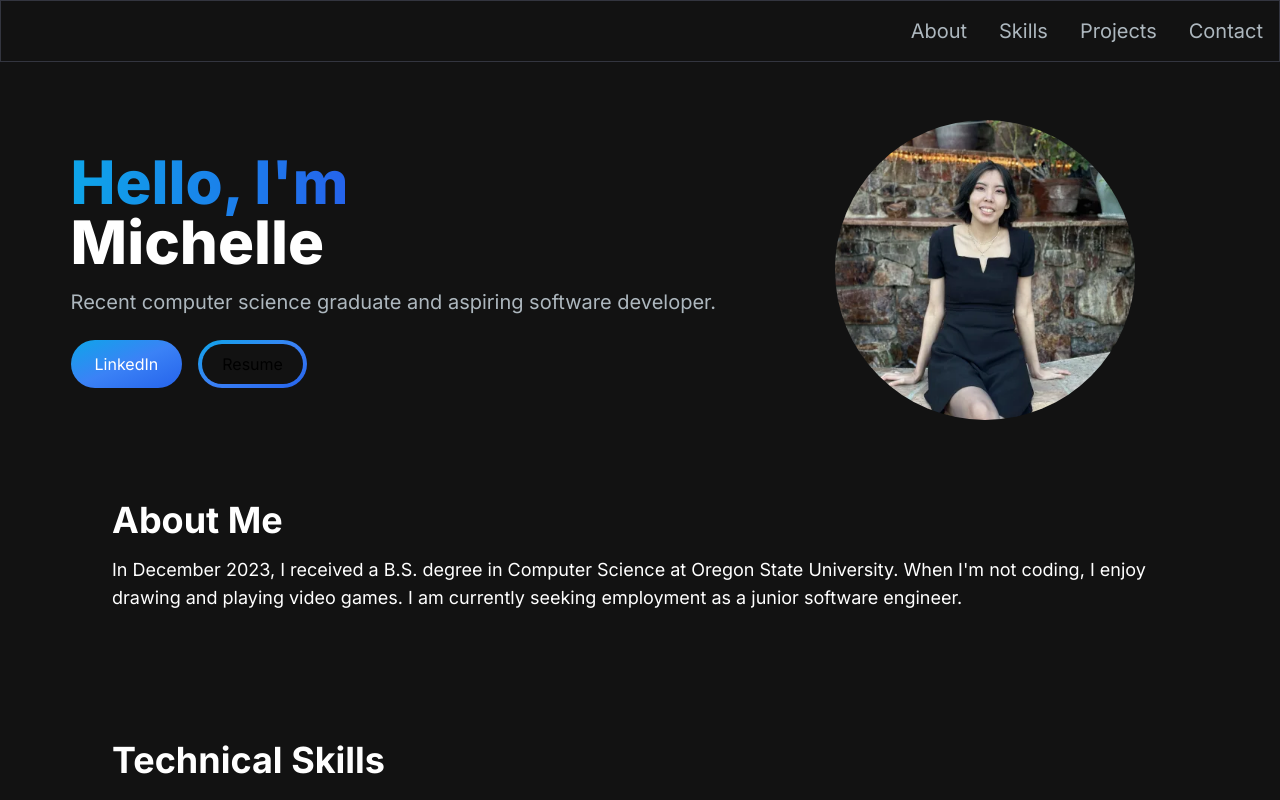
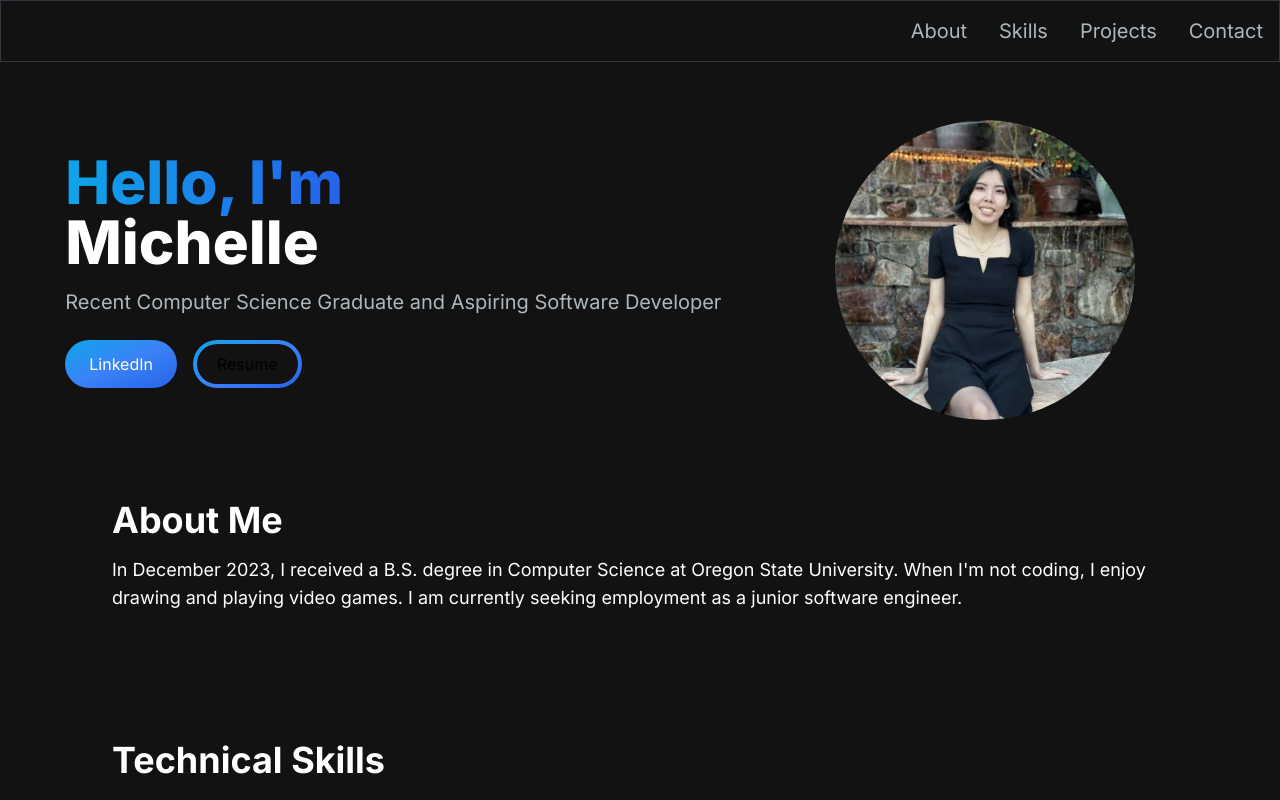
Before and after one commit to chengmic/portfolio-website, a Next.js app: page / in a window 1280 px wide. Shown: the top 800 px of the page. Built offline with nearby package versions, Linux system fonts and the light colour scheme.

Commit message:
edit headline

```diff
--- a/app/components/HeroSection.jsx
+++ b/app/components/HeroSection.jsx
@@ -29,7 +29,7 @@ const HeroSection = () => {
 
           </h1>
           <p className="text-[#ADB7BE] text-base sm:text-lg mb-6 lg:text-xl">
-            Recent computer science graduate and aspiring software developer.
+            Recent Computer Science Graduate and Aspiring Software Developer
           </p>
           <div>
             <a href="https://www.linkedin.com/in/chengmic/">
```
